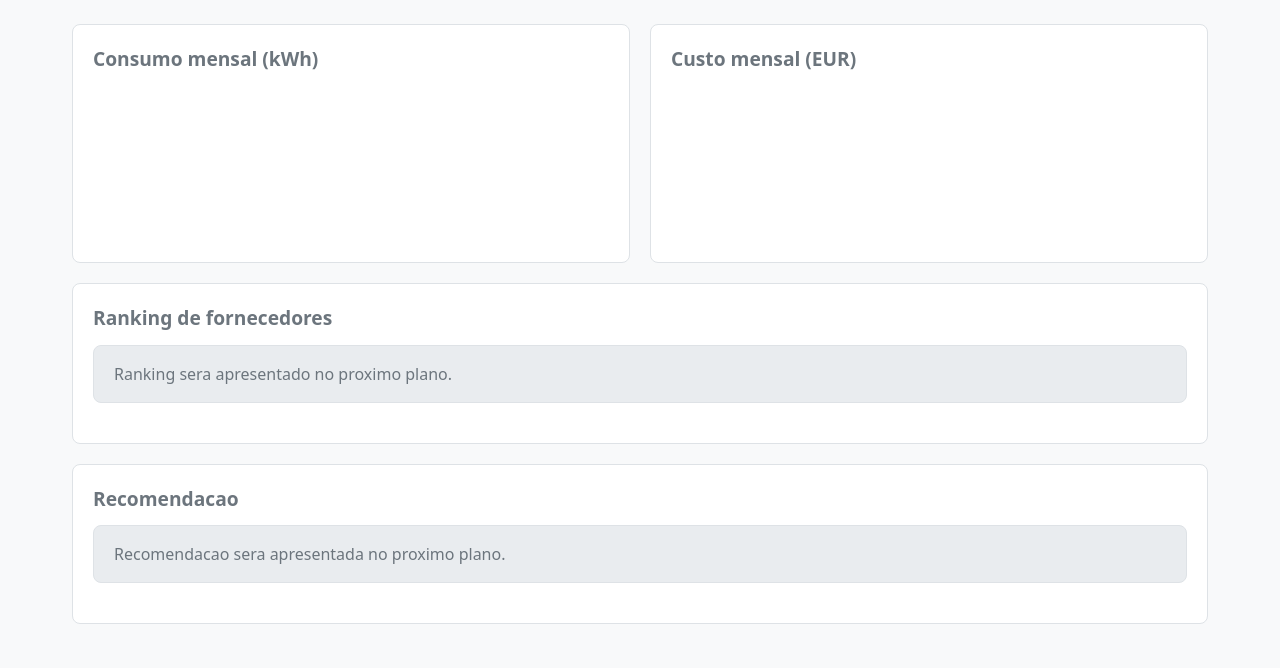
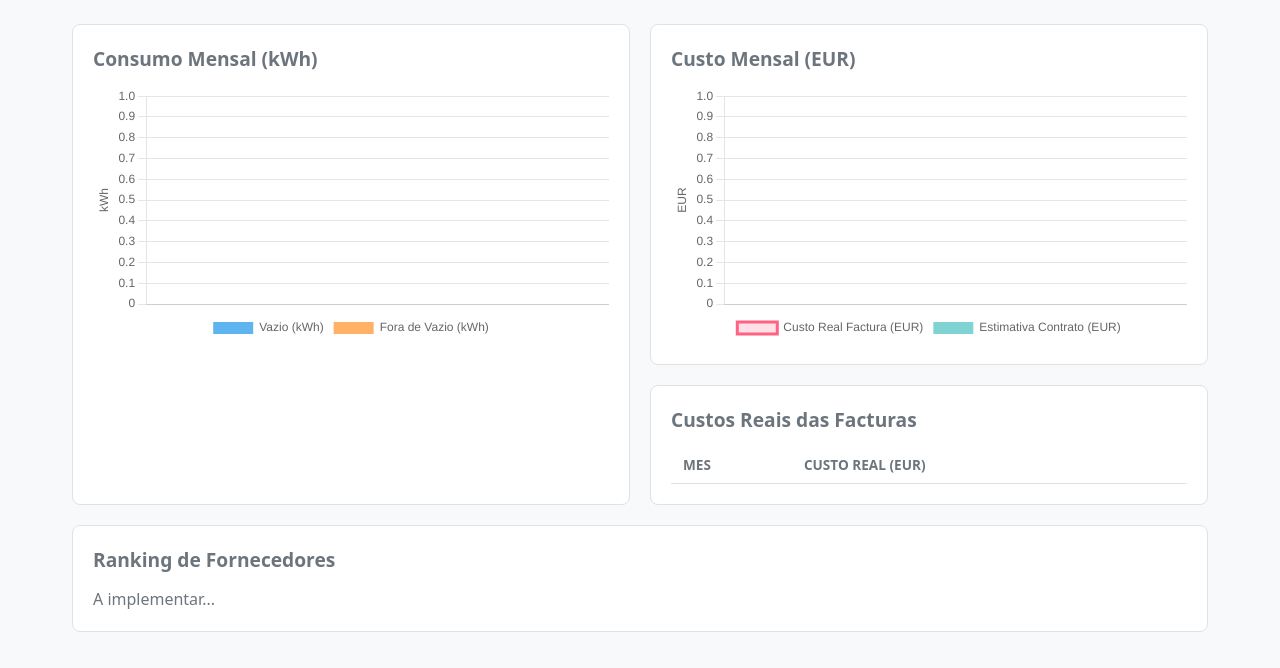
Before and after one commit to ricmagx/monitorizacao-eletricidade, a FastAPI app: page / in a window 1280 px wide. Shown: the part 163-831 px from the top of the page. Before the commit the page ends 787 px from the top, so only its background shows below. Run offline with FastAPI, Linux system fonts and the light colour scheme; lists and menus that the app fills with data are empty; a map, chart or similar area stays blank.

Commit message:
feat(04-02): graficos consumo/custo e formulario custo real
- Adiciona load_custos_reais, save_custo_real, build_custo_chart_data em data_loader.py
- Cria route POST /local/{local_id}/custo-real com persistencia em custos_reais.json
- Regista custos_router em app.py
- Actualiza dashboard route com consumo_chart, custo_chart, custos_reais no context
- Chart.js stacked bar (consumo) e mixed bar+line (custo, spanGaps:false)
- Formulario HTMX inline por mes sem custo real
- 62/62 testes passam

```diff
--- a/src/web/app.py
+++ b/src/web/app.py
@@ -26,5 +26,7 @@ app.state.templates = templates
 
 # Registar routers
 from src.web.routes.dashboard import router as dashboard_router  # noqa: E402
+from src.web.routes.custos_reais import router as custos_router  # noqa: E402
 
 app.include_router(dashboard_router)
+app.include_router(custos_router)
--- a/src/web/routes/dashboard.py
+++ b/src/web/routes/dashboard.py
@@ -7,9 +7,11 @@ from fastapi import APIRouter, HTTPException, Request
 from fastapi.responses import HTMLResponse
 
 from src.web.services.data_loader import (
+    build_custo_chart_data,
     get_freshness_info,
     load_analysis_json,
     load_consumo_csv,
+    load_custos_reais,
     load_locations,
     load_monthly_status,
 )
@@ -21,16 +23,30 @@ def _load_location_data(request: Request, location: dict) -> dict:
     """Carrega todos os dados para um local especifico."""
     project_root = request.app.state.project_root
     pipeline = location["pipeline"]
+    local_id = location["id"]
 
     consumo_data = load_consumo_csv(project_root / pipeline["processed_csv_path"])
     analysis = load_analysis_json(project_root / pipeline["analysis_json_path"])
     status = load_monthly_status(project_root / pipeline["status_path"])
     freshness = get_freshness_info(status)
 
+    custos_path = project_root / "data" / local_id / "custos_reais.json"
+    custos_reais = load_custos_reais(custos_path)
+
+    consumo_chart = {
+        "labels": [row["year_month"] for row in consumo_data],
+        "vazio_data": [row["vazio_kwh"] for row in consumo_data],
+        "fora_vazio_data": [row["fora_vazio_kwh"] for row in consumo_data],
+    }
+    custo_chart = build_custo_chart_data(consumo_data, analysis, custos_reais)
+
     return {
         "consumo_data": consumo_data,
         "analysis": analysis,
         "freshness": freshness,
+        "custos_reais": custos_reais,
+        "consumo_chart": consumo_chart,
+        "custo_chart": custo_chart,
     }
 
 
--- a/src/web/services/data_loader.py
+++ b/src/web/services/data_loader.py
@@ -1,7 +1,7 @@
 """Servico de leitura de dados do pipeline de monitorizacao de eletricidade.
 
 Funcoes de leitura de CSV de consumo mensal, JSON de analise tiagofelicia,
-monthly_status e calculo de indicador de frescura.
+monthly_status, custos reais, e calculo de indicador de frescura.
 """
 import csv
 import json
@@ -84,6 +84,80 @@ def load_monthly_status(status_path: Path) -> dict | None:
         return None
 
 
+def load_custos_reais(custos_path: Path) -> dict:
+    """Le custos_reais.json e retorna entries dict. {} se nao existe.
+
+    Args:
+        custos_path: Path para o ficheiro custos_reais.json.
+
+    Returns:
+        Dict com year_month como chave e custo_eur como valor float. {} se nao existe.
+    """
+    if not custos_path.exists():
+        return {}
+    try:
+        data = json.loads(custos_path.read_text(encoding="utf-8"))
+        return data.get("entries", {})
+    except (json.JSONDecodeError, OSError):
+        return {}
+
+
+def save_custo_real(custos_path: Path, year_month: str, custo_eur: float) -> None:
+    """Adiciona/actualiza entry em custos_reais.json. Cria ficheiro se nao existe.
+
+    Args:
+        custos_path: Path para o ficheiro custos_reais.json.
+        year_month: Mes no formato "YYYY-MM".
+        custo_eur: Custo real da factura em EUR.
+    """
+    entries = load_custos_reais(custos_path)
+    entries[year_month] = custo_eur
+    custos_path.parent.mkdir(parents=True, exist_ok=True)
+    custos_path.write_text(
+        json.dumps(
+            {"updated_at": datetime.now().isoformat(), "entries": entries},
+            indent=2,
+            ensure_ascii=False,
+        ),
+        encoding="utf-8",
+    )
+
+
+def build_custo_chart_data(
+    consumo_data: list,
+    analysis: dict | None,
+    custos_reais: dict,
+) -> dict:
+    """Constroi dados para o grafico de custo misto (bar estimativa + line custo real).
+
+    Args:
+        consumo_data: Lista de dicts de load_consumo_csv.
+        analysis: Dict de load_analysis_json ou None.
+        custos_reais: Dict de load_custos_reais.
+
+    Returns:
+        Dict com:
+          - labels: lista de year_month
+          - estimativa_data: custo do fornecedor actual por mes (None se sem dados)
+          - custo_real_data: custo real por mes (None para meses sem dado — gap na linha)
+    """
+    labels = [row["year_month"] for row in consumo_data]
+
+    # Estimativa do fornecedor actual por mes
+    estimativa_by_month = {}
+    if analysis and "history" in analysis:
+        for entry in analysis["history"]:
+            ym = entry.get("year_month")
+            csr = entry.get("current_supplier_result", {})
+            if ym and "total_eur" in csr:
+                estimativa_by_month[ym] = round(csr["total_eur"], 2)
+
+    estimativa_data = [estimativa_by_month.get(ym) for ym in labels]
+    custo_real_data = [custos_reais.get(ym) for ym in labels]  # None se nao existe
+
+    return {"labels": labels, "estimativa_data": estimativa_data, "custo_real_data": custo_real_data}
+
+
 def get_freshness_info(status: dict | None) -> dict:
     """Calcula frescura a partir do status mensal.
 
--- /dev/null
+++ b/src/web/templates/partials/consumo_chart.html
@@ -0,0 +1,38 @@
+<div class="card">
+  <h2>Consumo Mensal (kWh)</h2>
+  <canvas id="consumo-chart"></canvas>
+  <script>
+    (function() {
+      const ctx = document.getElementById('consumo-chart').getContext('2d');
+      if (window._consumoChart) window._consumoChart.destroy();
+      window._consumoChart = new Chart(ctx, {
+        type: 'bar',
+        data: {
+          labels: {{ consumo_chart.labels | tojson }},
+          datasets: [
+            {
+              label: 'Vazio (kWh)',
+              data: {{ consumo_chart.vazio_data | tojson }},
+              backgroundColor: 'rgba(54, 162, 235, 0.8)',
+              stack: 'consumo'
+            },
+            {
+              label: 'Fora de Vazio (kWh)',
+              data: {{ consumo_chart.fora_vazio_data | tojson }},
+              backgroundColor: 'rgba(255, 159, 64, 0.8)',
+              stack: 'consumo'
+            }
+          ]
+        },
+        options: {
+          responsive: true,
+          plugins: { legend: { position: 'bottom' } },
+          scales: {
+            x: { stacked: true },
+            y: { stacked: true, title: { display: true, text: 'kWh' } }
+          }
+        }
+      });
+    })();
+  </script>
+</div>
--- /dev/null
+++ b/src/web/templates/partials/custo_chart.html
@@ -0,0 +1,41 @@
+<div class="card">
+  <h2>Custo Mensal (EUR)</h2>
+  <canvas id="custo-chart"></canvas>
+  <script>
+    (function() {
+      const ctx = document.getElementById('custo-chart').getContext('2d');
+      if (window._custoChart) window._custoChart.destroy();
+      window._custoChart = new Chart(ctx, {
+        data: {
+          labels: {{ custo_chart.labels | tojson }},
+          datasets: [
+            {
+              type: 'bar',
+              label: 'Estimativa Contrato (EUR)',
+              data: {{ custo_chart.estimativa_data | tojson }},
+              backgroundColor: 'rgba(75, 192, 192, 0.7)',
+              order: 2
+            },
+            {
+              type: 'line',
+              label: 'Custo Real Factura (EUR)',
+              data: {{ custo_chart.custo_real_data | tojson }},
+              borderColor: 'rgba(255, 99, 132, 1)',
+              backgroundColor: 'rgba(255, 99, 132, 0.2)',
+              tension: 0.1,
+              spanGaps: false,
+              order: 1
+            }
+          ]
+        },
+        options: {
+          responsive: true,
+          plugins: { legend: { position: 'bottom' } },
+          scales: {
+            y: { title: { display: true, text: 'EUR' } }
+          }
+        }
+      });
+    })();
+  </script>
+</div>
--- /dev/null
+++ b/src/web/templates/partials/custo_form.html
@@ -0,0 +1,29 @@
+<div class="card">
+  <h2>Custos Reais das Facturas</h2>
+  <table>
+    <thead>
+      <tr><th>Mes</th><th>Custo Real (EUR)</th><th></th></tr>
+    </thead>
+    <tbody>
+      {% for row in consumo_data %}
+      <tr>
+        <td>{{ row.year_month }}</td>
+        <td>
+          {% if row.year_month in custos_reais %}
+            <strong>{{ custos_reais[row.year_month] }} EUR</strong>
+          {% else %}
+            <form class="form-inline"
+                  hx-post="/local/{{ selected_location.id }}/custo-real"
+                  hx-target="#custo-section"
+                  hx-swap="innerHTML">
+              <input type="hidden" name="year_month" value="{{ row.year_month }}">
+              <input type="number" name="custo_eur" step="0.01" min="0" placeholder="0.00" required>
+              <button type="submit">Guardar</button>
+            </form>
+          {% endif %}
+        </td>
+      </tr>
+      {% endfor %}
+    </tbody>
+  </table>
+</div>
--- /dev/null
+++ b/src/web/templates/partials/custo_section.html
@@ -0,0 +1,2 @@
+{% include "partials/custo_chart.html" %}
+{% include "partials/custo_form.html" %}
--- a/src/web/templates/partials/dashboard_content.html
+++ b/src/web/templates/partials/dashboard_content.html
@@ -1,20 +1,13 @@
 <div class="grid-2">
-  <div class="card">
-    <h2>Consumo mensal (kWh)</h2>
-    <canvas id="consumo-chart"></canvas>
-  </div>
-  <div class="card">
-    <h2>Custo mensal (EUR)</h2>
-    <canvas id="custo-chart"></canvas>
+  {% include "partials/consumo_chart.html" %}
+  <div id="custo-section">
+    {% include "partials/custo_section.html" %}
   </div>
 </div>
 
-<div class="card" id="ranking-section">
-  <h2>Ranking de fornecedores</h2>
-  <p class="banner banner-muted">Ranking sera apresentado no proximo plano.</p>
+<!-- ranking e recomendacao adicionados pelo Plan 03 -->
+<div id="ranking-section" class="card">
+  <h2>Ranking de Fornecedores</h2>
+  <p style="color: var(--muted);">A implementar...</p>
 </div>
-
-<div id="recomendacao-section" class="card">
-  <h2>Recomendacao</h2>
-  <p class="banner banner-muted">Recomendacao sera apresentada no proximo plano.</p>
-</div>
+<div id="recomendacao-section"></div>
```
Also changed, not shown: src/web/routes/custos_reais.py (added, +63 -0 lines), tests/test_web_data_loader.py (+52 -0 lines).
